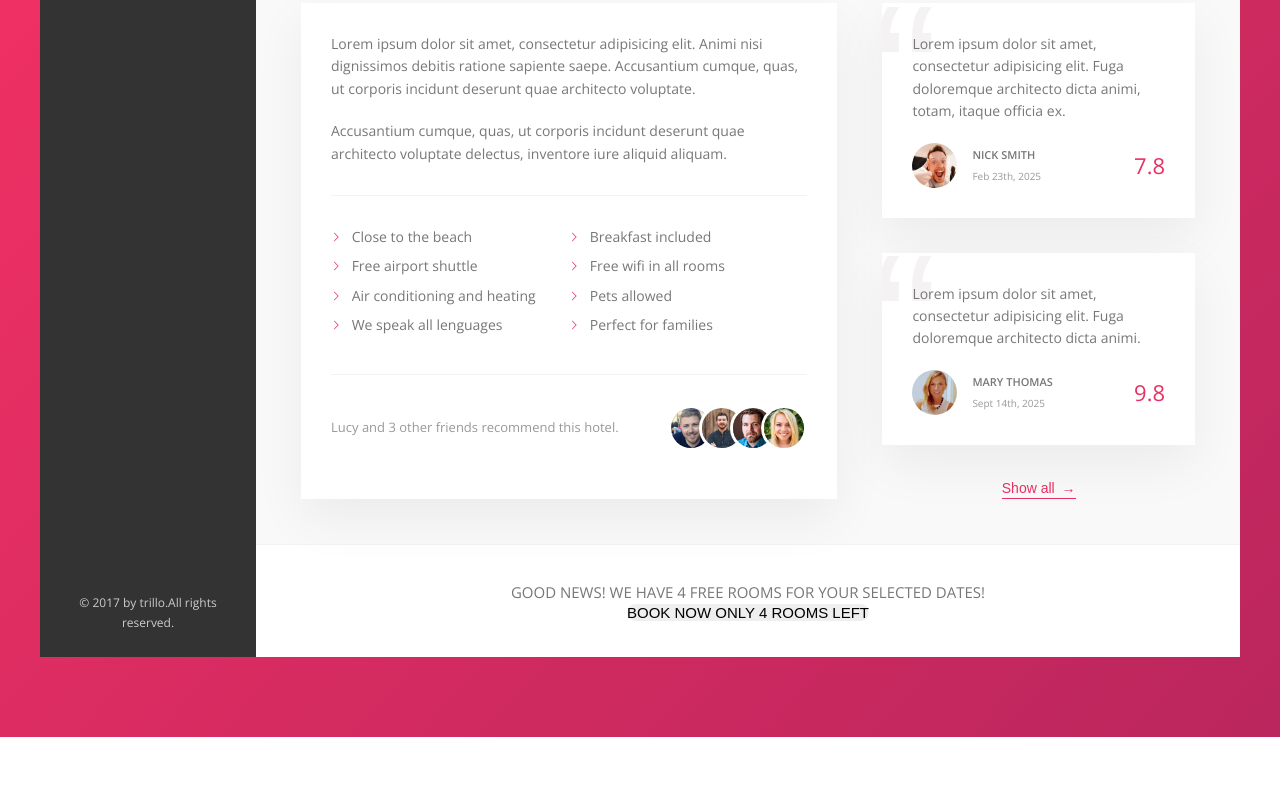
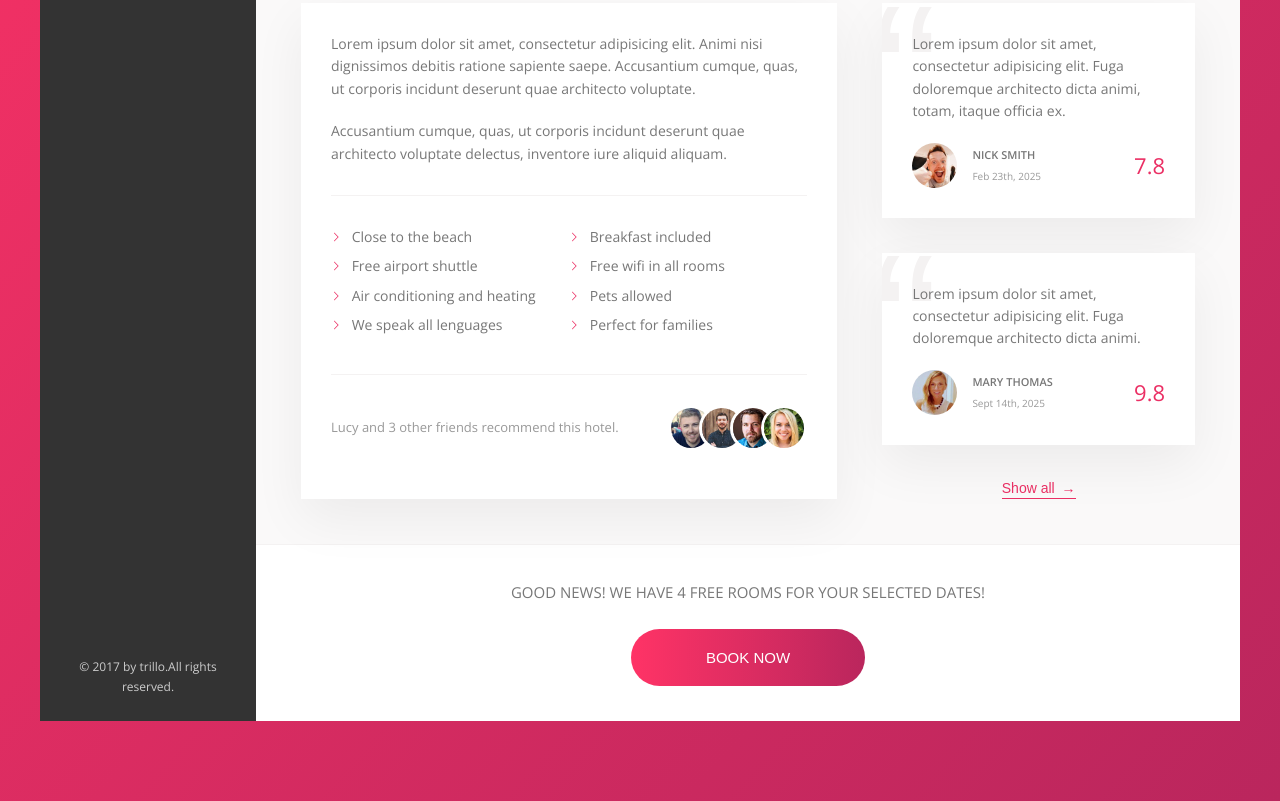
Before and after one commit to EugeneLevkovych/Trillo-flex, a website built with Vite: page src/index.html in a window 1280 px wide. Shown: the part 644-1445 px from the top of the page. Before the commit the page ends 1381 px from the top, so only its background shows below. Built offline with nearby package versions, Linux system fonts and the light colour scheme.

Commit message:
add desktop

```diff
--- a/src/scss/_components.scss
+++ b/src/scss/_components.scss
@@ -438,18 +438,55 @@
         font-size: 1.5rem;
         font-weight: 300;
         text-transform: uppercase;
-        margin-bottom: 2,5rem;
+        margin-bottom: 2.5rem;
     }
 }
 
 .btn {
-font-size: 1.5rem;
-font-weight: 300;
-text-transform: uppercase;
-border-radius: 100px;
-border: none;
+    font-size: 1.5rem;
+    font-weight: 300;
+    text-transform: uppercase;
+    border-radius: 100px;
+    border: none;
+    background-image: linear-gradient(to right, var(--color-primary-light), var(--color-primary-dark));
+    color: #fff;
+    position: relative;
+    overflow: hidden;
 
-    &__visible {}
+    & > * {
+        display: inline-block;
+        height: 100%;
+        width: 100%;
+        transition: all .2s;
+    }
 
-    &__invisible {}
+    &__visible {
+        padding: 2rem 7.5rem;
+    }
+
+    &__invisible {
+        display: inline-block;
+        position:absolute;
+        padding: 2rem 0;
+        left: 0;
+        top: -100%;
+    }
+
+    &:hover {
+        background-image: linear-gradient(to left, var(--color-primary-light), var(--color-primary-dark));
+
+    }
+
+    &:hover &__visible {
+        transform: translateY(100%);
+    }
+
+    &:hover &__invisible {
+        top: 0;
+    }
+
+    &:focus {
+        outline: none;
+        animation: pulsate 1s infinite;
+    }
 }
```
